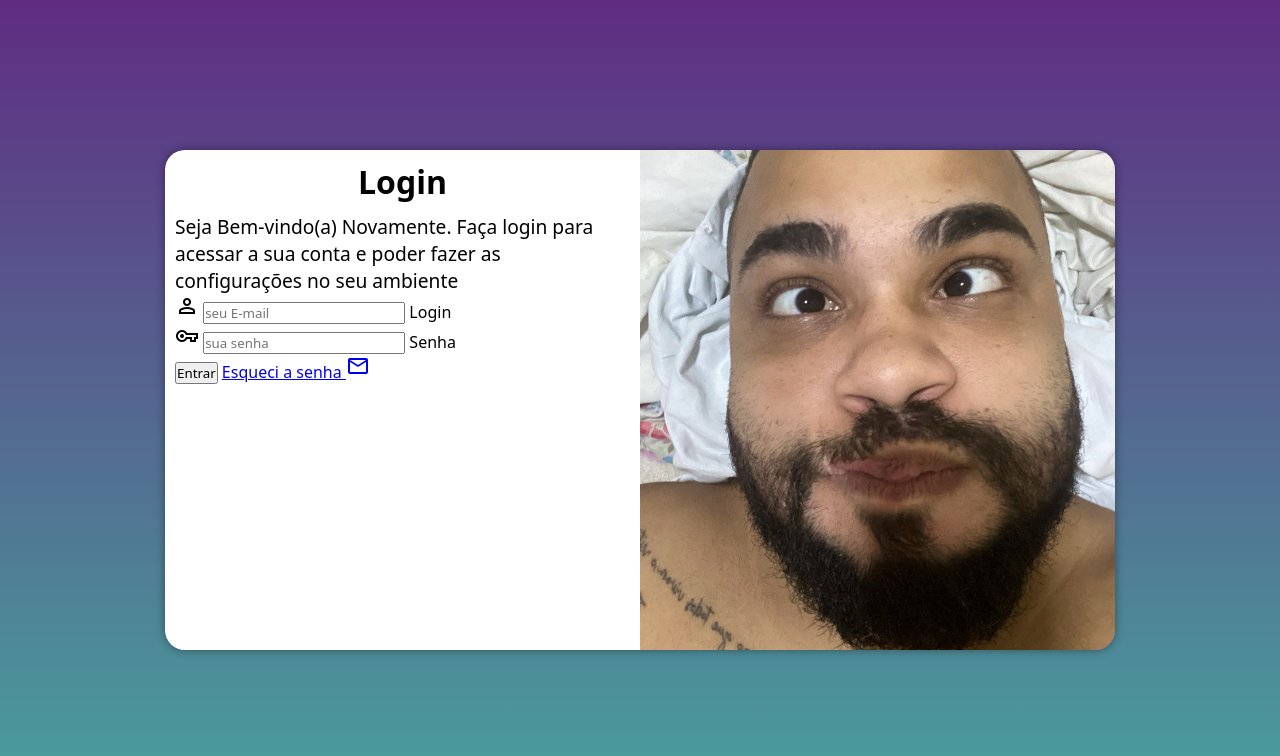
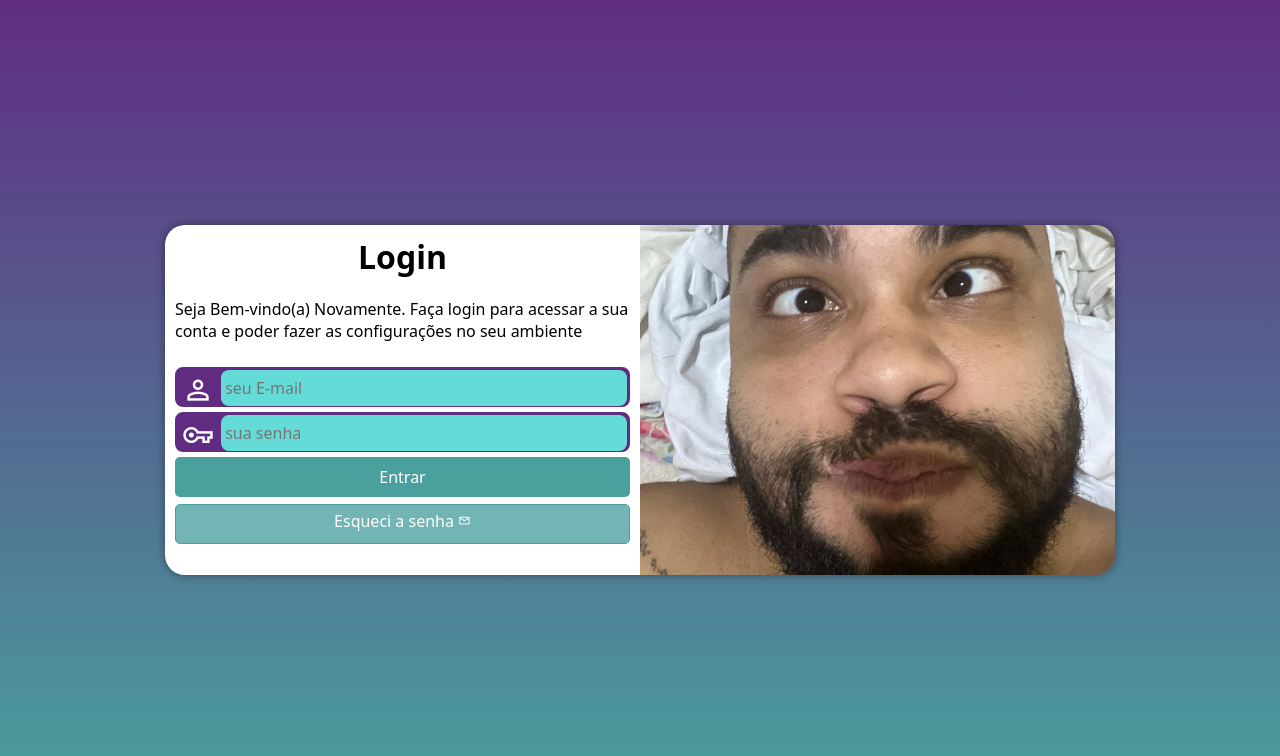
Before and after one commit to jonathanvieirawork/projeto-login, a plain HTML site: page index.html in a window 1280 px wide. Drawn offline with nearby package versions, Linux system fonts and the light colour scheme.

Commit message:
Atualizado e Finalizado

```diff
--- a/estilos/media-query.css
+++ b/estilos/media-query.css
@@ -1,11 +1,14 @@
 @charset "utf-8";
 
 @media screen and (min-width: 768px) and (max-width: 992px){
-body{
+
+        /* CONFIGURAÇÕES PARA TABLET E CELULAR */
+    body{
     background-image: linear-gradient(to top, #49a09d, #5f2c82);
 }
     section#login{
        width: 80vw;
+       height: 280px;
     }
 
     section#login > div#imagem{
@@ -18,6 +21,7 @@ body{
         width: 70%;
 }
 }
+         /* CONFIGURAÇÕES PARA DESKTOP*/
 
 @media screen and (min-width: 992px) {
     body{
@@ -26,6 +30,7 @@ body{
 
     section#login{
         width: 950px;
+        height: 350px;
     }
 
     section#login > div#imagem{
@@ -47,6 +52,7 @@ body{
 
 
     div#formulario > p{
-        font-size: 1.2em;
+        font-size: 1em;
+        margin: 20px 0px;
         }
 }
--- a/estilos/style.css
+++ b/estilos/style.css
@@ -34,7 +34,7 @@ section#login{
 
     background-color: white;
     width: 250px;
-    height: 500px;
+    height: 515px;
     border-radius: 20px;
     box-shadow: 0px 0px 10px rgba(0, 0, 0, 0.411);
 
@@ -62,4 +62,79 @@ div#formulario > h1{
 }
 div#formulario > p{
 font-size: 0.8em;
+padding-bottom: 5px;
 }
+form > div.campo{
+    background-color: #5f2c82 ;
+    border: 2px solid #5f2c82 ;
+    width: 100%;
+    display: block;
+    height: 40px;
+    border-radius: 8px;
+    margin: 5px 0px;
+}
+
+form label{
+    display: none;
+}
+div.campo > span{
+    color: white;
+    /*background-color: black; */
+    font-size: 2em;
+    width: 40px;
+    padding: 5px;
+}
+div.campo >input{
+    background-color: #65dbd7;
+    font-size: 1em;
+    border: 0px;
+    height:100%;
+    width:calc(100% - 45px);
+    transform: translateY(-12px);
+    border-radius: 8px;
+    padding: 4px;
+}
+div.campo > input:focus-within{
+    background-color: white;
+
+}
+
+form > input[type=submit]{
+    display: block;
+    font-size: 1em;
+    width: 100%;
+    height: 40px;
+    background-color:#49a09d ;
+    color: white;
+    border: none;
+    border-radius: 5px;
+
+}
+form > input[type=submit]:hover{
+    background-color: #1c3f3d;
+    cursor: pointer;
+}
+
+form > a.botao{
+    display: block;
+    text-align: center;
+    font-size: 1em;
+    width: 100%;
+    height: 40px;
+    background-color: #73b4b4;
+    color: white;
+    border: 1px solid #49a09d ;
+    border-radius: 5px;
+    text-decoration: none;
+
+    padding-top: 5px;
+    margin-top: 7px;
+}
+form > a.botao:hover{
+    background-color: #1c3f3d;
+
+}
+
+form > a.botao > span{
+    font-size: 0.8em;
+}
--- a/index.html
+++ b/index.html
@@ -32,7 +32,7 @@
                         <label for="isenha">Senha</label>
                     </div>
                     <input type="submit" value="Entrar">
-                    <a href="esqueci.html">
+                    <a href="esqueci.html" class="botao">
                         Esqueci a senha <span class="material-symbols-outlined">mail</span>
                     </a>
                 </form>
```
